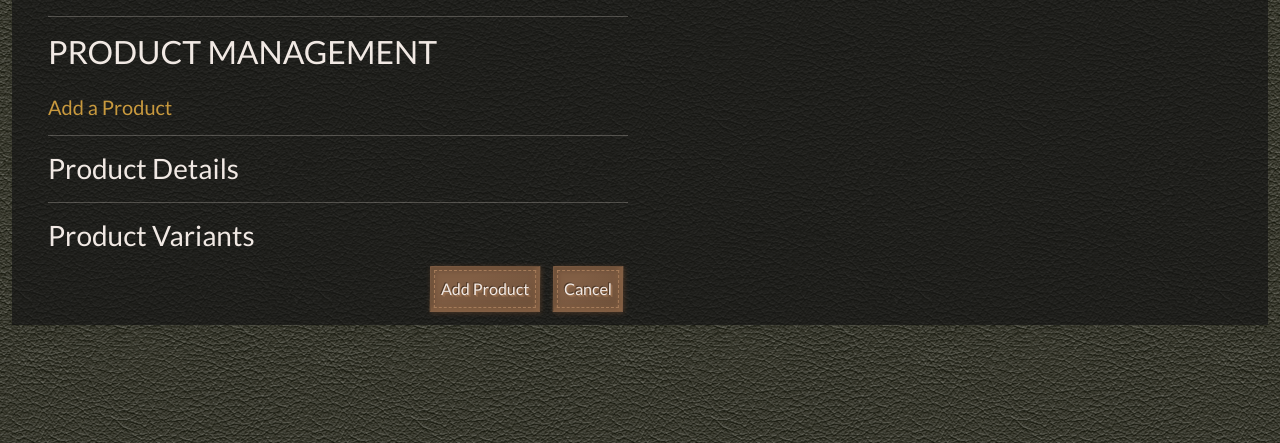
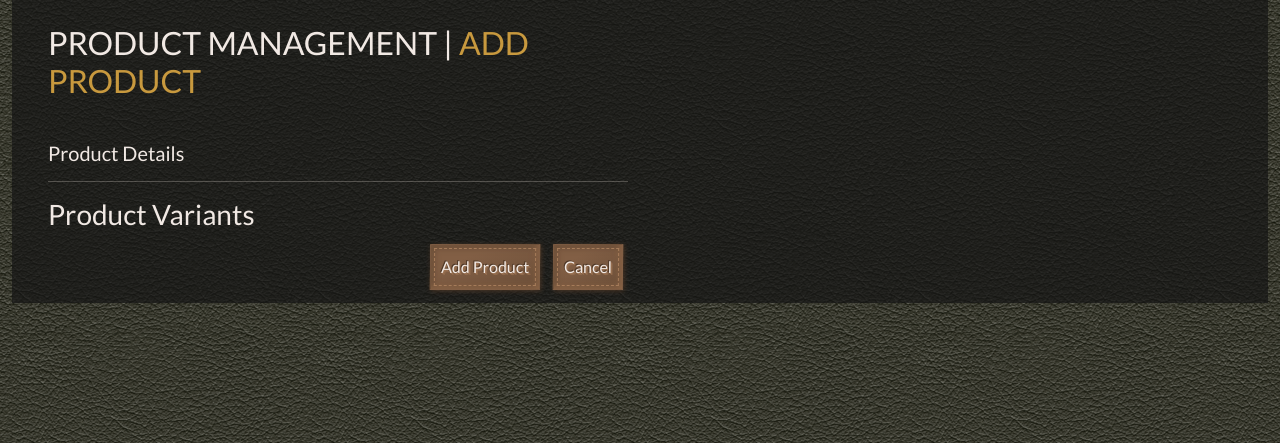
Before and after one commit to ssannejohansson/MS4, a Django app: template products/templates/products/add_product.html in a window 1280 px wide. Shown: the part 248-691 px from the top of the page. Run offline with Django 3.2, Linux system fonts and the light colour scheme; the template is opened without the code that fills it, so the values that code supplies are empty; some libraries are stand-ins or nearby versions; some web fonts are replaced.

Commit message:
Style  add/edit product pages. Add extra fields in add product variants

```diff
--- a/products/forms.py
+++ b/products/forms.py
@@ -55,6 +55,6 @@ ProductVariantFormSet = inlineformset_factory(
     Product,
     ProductVariant,
     form=ProductVariantForm,
-    extra=1,       # Number of empty variant forms to display
+    extra=4,       # Number of empty variant forms to display
     can_delete=True  # Allow removing variants
 )
--- a/products/templates/products/add_product.html
+++ b/products/templates/products/add_product.html
@@ -14,11 +14,8 @@
 <div class="container-fluid">
     <div class="wrapper">
     <div class="row">
-        <div class="col-12 col-md-6 ps-5">
-            <hr>
-            <h2 class="mb-4">Product Management</h2>
-            <h5 class="text-muted custom-text-muted">Add a Product</h5>
-            <hr>
+        <div class="col-12 col-md-6 ps-5 mt-4 mb-3">
+            <h2 class="mb-4">Product Management | <span class="text-muted custom-text-muted">Add Product</span></h2>
         </div>
     </div>
 
@@ -26,7 +23,7 @@
         <div class="col-12 col-md-6 ps-5">
             <form method="POST" action="{% url 'add_product' %}" class="form mb-2" enctype="multipart/form-data">
                 {% csrf_token %}
-                <h3> Product Details</h3>
+                <h5> Product Details</h5>
                 <!-- Renders the form with crispy forms, but excludes the image field to make it possible to use custom widget -->
                 {% for field in form %}
                 {% if field.name != 'image' %}
@@ -46,10 +43,10 @@
                     {{ form|crispy }}
                 </div>
                 {% endfor %}
+
                 <div class="text-end">
                     <button class="btn leather-btn" type="submit">Add Product</button>
                     <a class="btn leather-btn rounded-0" href="{% url 'products' %}">Cancel</a>
-
                 </div>
             </form>
         </div>
```
Also changed, not shown: products/templates/products/edit_product.html (+2 -5 lines).
